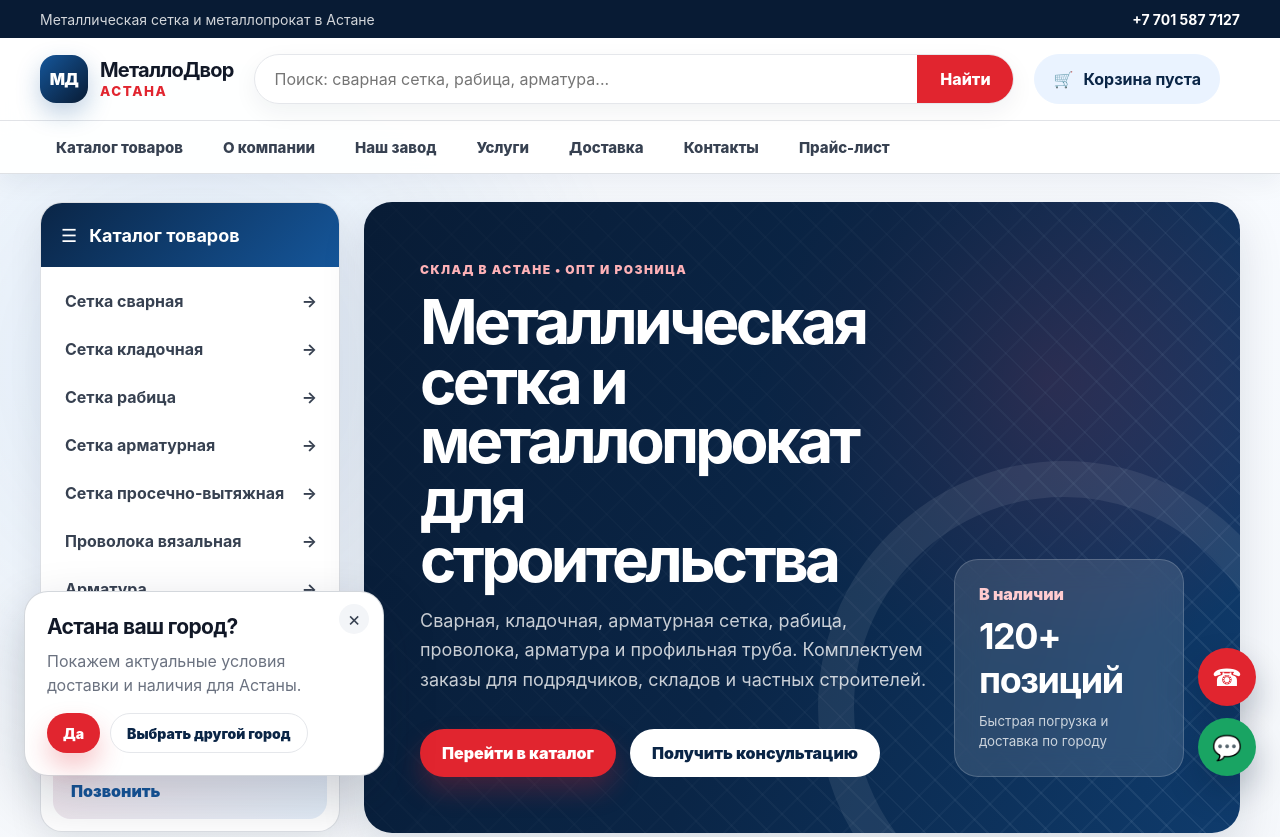
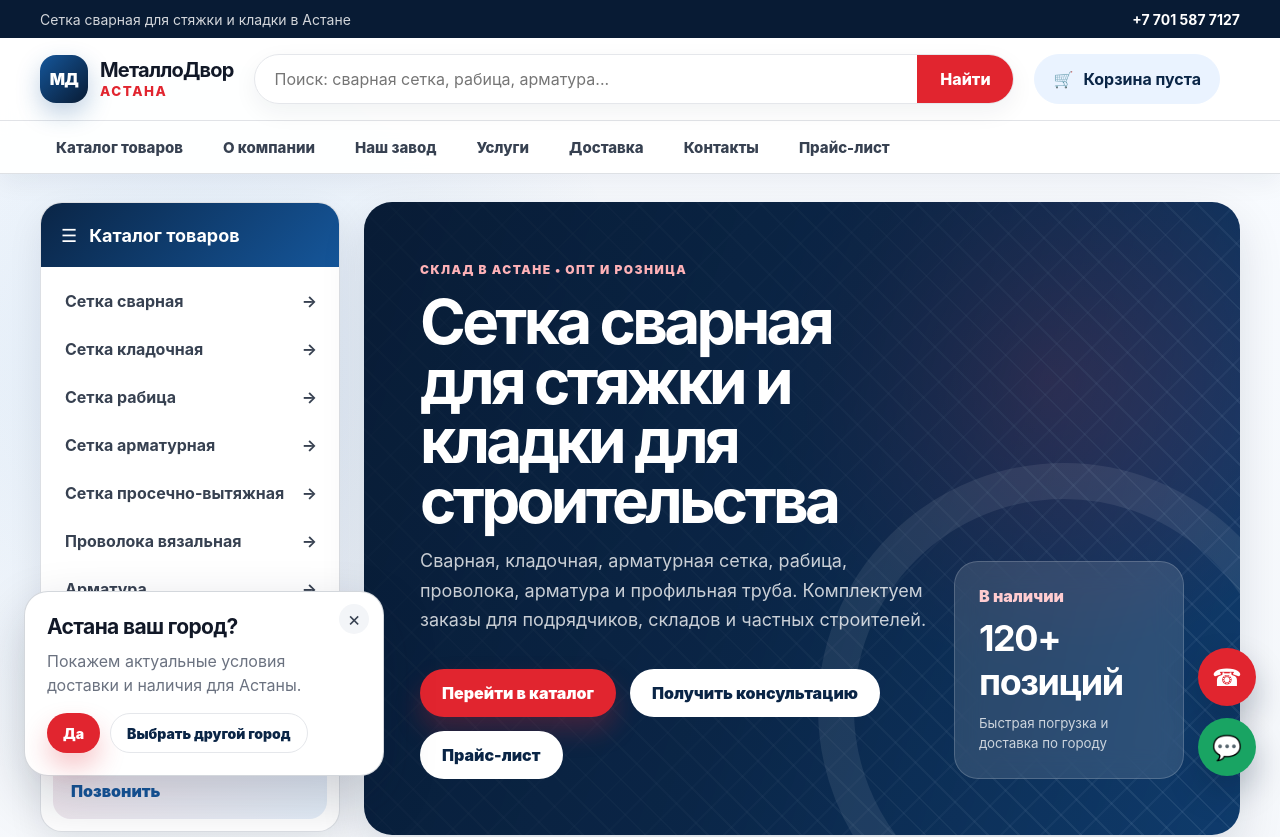
Before and after one commit to Alinur189/metallodvor-astana-react, a React (Vite) app: page / in a window 1280 px wide. Shown: the top 837 px of the page. Built offline with nearby package versions, Linux system fonts and the light colour scheme.

Commit message:
Add Прайс-лист link to nav and hero section
Co-Authored-By: Claude Sonnet 4.6 <noreply@anthropic.com>

```diff
--- a/src/components/Header.jsx
+++ b/src/components/Header.jsx
@@ -1,5 +1,7 @@
 import { useEffect, useState } from 'react';
 import { Link, NavLink, useLocation, useNavigate, useSearchParams } from 'react-router-dom';
+
+const PRICE_LIST_URL = 'https://docs.google.com/spreadsheets/d/1OpseU3JsMv1ZPVDZ7VpHGfWppY7QsykH0dx1ZGgmC8w/edit?gid=0#gid=0';
 
 const navItems = [
   { to: '/catalog', label: 'Каталог товаров' },
@@ -8,7 +10,6 @@ const navItems = [
   { to: '/delivery', label: 'Услуги' },
   { to: '/delivery', label: 'Доставка' },
   { to: '/contacts', label: 'Контакты' },
-  { to: '/price-list', label: 'Прайс-лист' },
 ];
 
 export default function Header() {
@@ -41,7 +42,7 @@ export default function Header() {
     <header className="siteHeader">
       <div className="topStrip">
         <div className="container topStrip__inner">
-          <span>Металлическая сетка и металлопрокат в Астане</span>
+          <span>Сетка сварная для стяжки и кладки  в Астане</span>
           <a href="tel:+77015877127">+7 701 587 7127</a>
         </div>
       </div>
@@ -95,6 +96,14 @@ export default function Header() {
               {item.label}
             </NavLink>
           ))}
+          <a
+            href={PRICE_LIST_URL}
+            className="navLink"
+            target="_blank"
+            rel="noopener noreferrer"
+          >
+            Прайс-лист
+          </a>
         </div>
       </nav>
     </header>
--- a/src/components/Hero.jsx
+++ b/src/components/Hero.jsx
@@ -5,7 +5,7 @@ export default function Hero() {
     <section className="hero" aria-labelledby="hero-title">
       <div className="hero__content">
         <span className="eyebrow">Склад в Астане • опт и розница</span>
-        <h1 id="hero-title">Металлическая сетка и металлопрокат для строительства</h1>
+        <h1 id="hero-title">Сетка сварная для стяжки и кладки  для строительства</h1>
         <p>
           Сварная, кладочная, арматурная сетка, рабица, проволока, арматура и профильная
           труба. Комплектуем заказы для подрядчиков, складов и частных строителей.
@@ -14,6 +14,14 @@ export default function Hero() {
         <div className="hero__actions">
           <Link className="btn btn--primary" to="/catalog">Перейти в каталог</Link>
           <a className="btn btn--light" href="tel:+77015877127">Получить консультацию</a>
+          <a
+            className="btn btn--light"
+            href="https://docs.google.com/spreadsheets/d/1OpseU3JsMv1ZPVDZ7VpHGfWppY7QsykH0dx1ZGgmC8w/edit?gid=0#gid=0"
+            target="_blank"
+            rel="noopener noreferrer"
+          >
+            Прайс-лист
+          </a>
         </div>
       </div>
 
```
